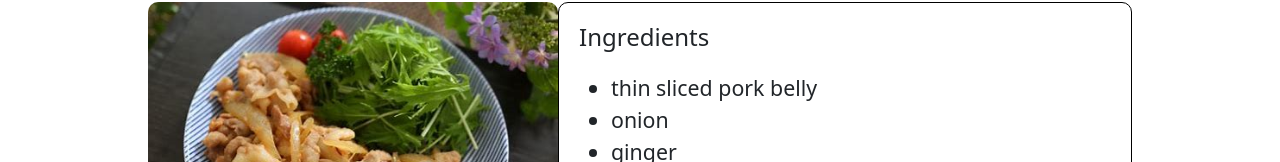
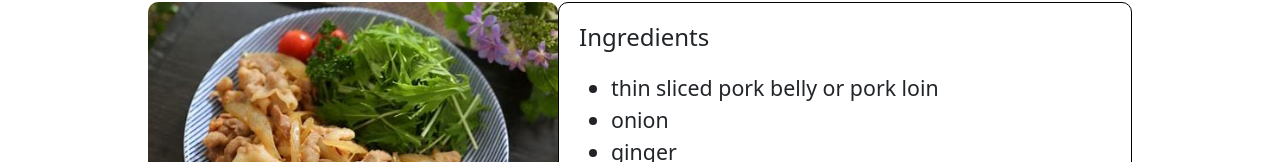
Before and after one commit to KaoriTsushima/japanese-recipes, a React (Create React App) app: page /recipes/gingerPork in a window 1280 px wide. Shown: the part 453-615 px from the top of the page. Built offline with nearby package versions, Linux system fonts and the light colour scheme.

Commit message:
changed ingrrdient of ginger pork

```diff
--- a/src/pages/recipeData.js
+++ b/src/pages/recipeData.js
@@ -71,7 +71,7 @@ export const recipeData = [
     img: GingerPork,
     difficulty: "Easy",
     ingredients: [
-      "thin sliced pork belly",
+      "thin sliced pork belly or pork loin",
       "onion",
       "ginger",
       "oil",
```
